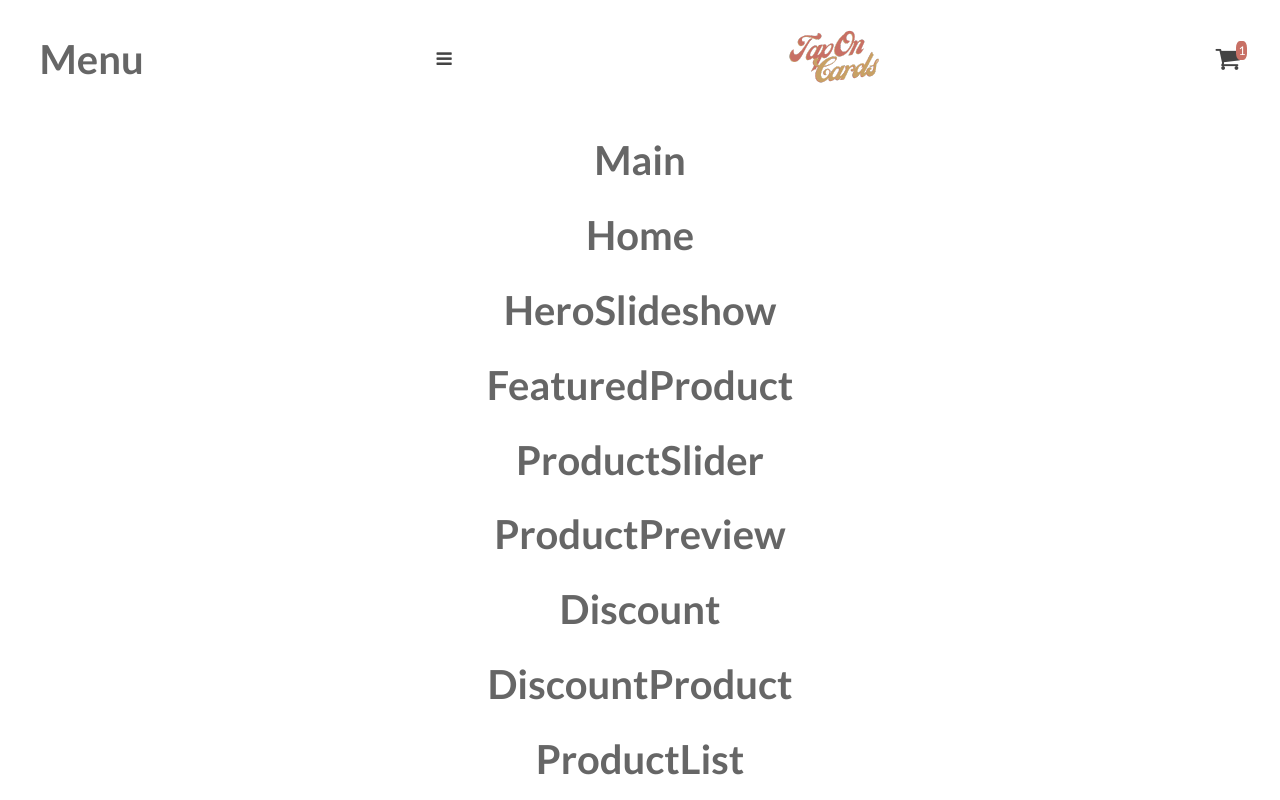
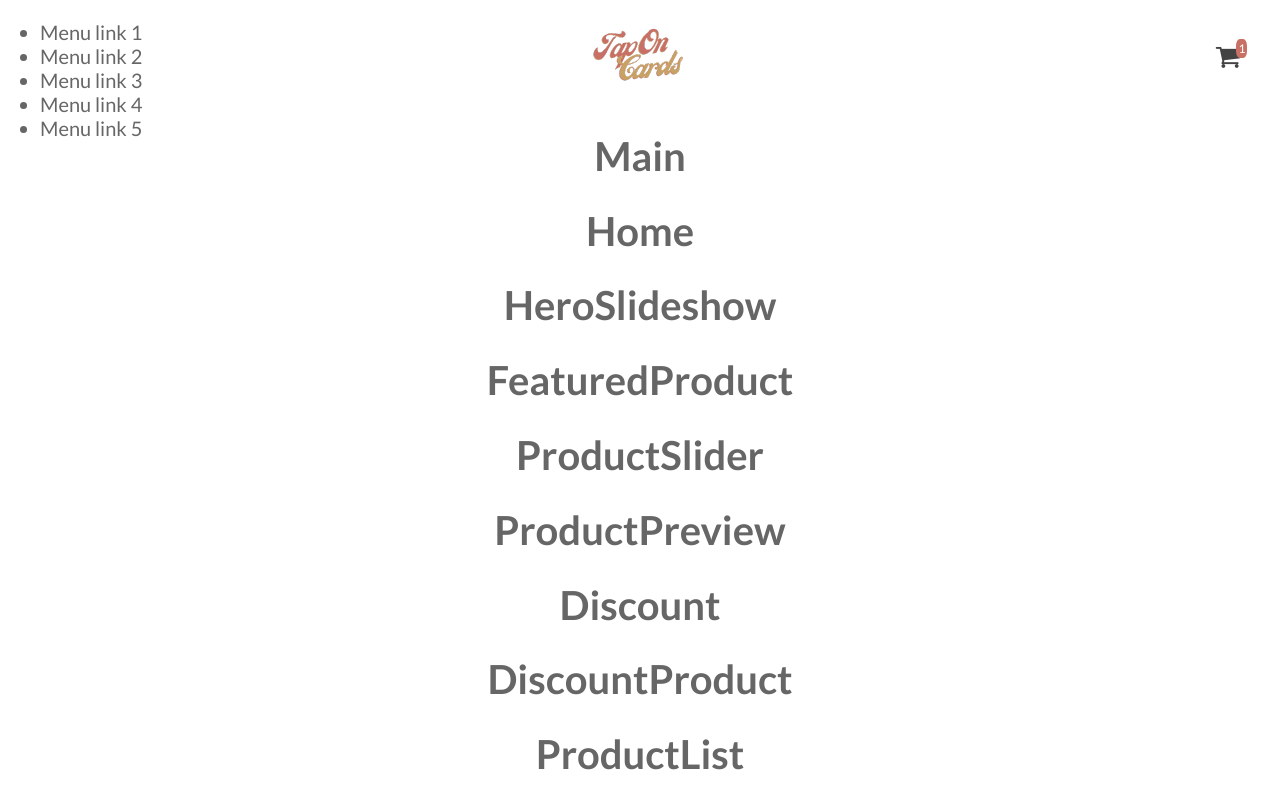
Before and after one commit to davetyson/hurst1, a React (Create React App) app: page / in a window 1280 px wide. Both pictures are taken after a click on the button "Menu". Shown: the top 800 px of the page. Built offline with nearby package versions, Linux system fonts and the light colour scheme.

Commit message:
a few small menu tweaks

```diff
--- a/src/Components/Header/Menu.js
+++ b/src/Components/Header/Menu.js
@@ -1,6 +1,16 @@
+import '../../styling/header.css';
+
 const Menu = () => {
     return(
-        <h1>Menu</h1>
+        <section className="menu">
+            <ul>
+                <li>Menu link 1</li>
+                <li>Menu link 2</li>
+                <li>Menu link 3</li>
+                <li>Menu link 4</li>
+                <li>Menu link 5</li>
+            </ul>
+        </section>
     );
 };
 
--- a/src/Styling/header.css
+++ b/src/Styling/header.css
@@ -23,3 +23,11 @@ header {
     border-radius: 35%;
     padding: 2px;
 }
+
+.menu {
+    position: absolute;
+    left: 0;
+    top: 0;
+    z-index: 10;
+    background-color: #FFF;
+}
```
